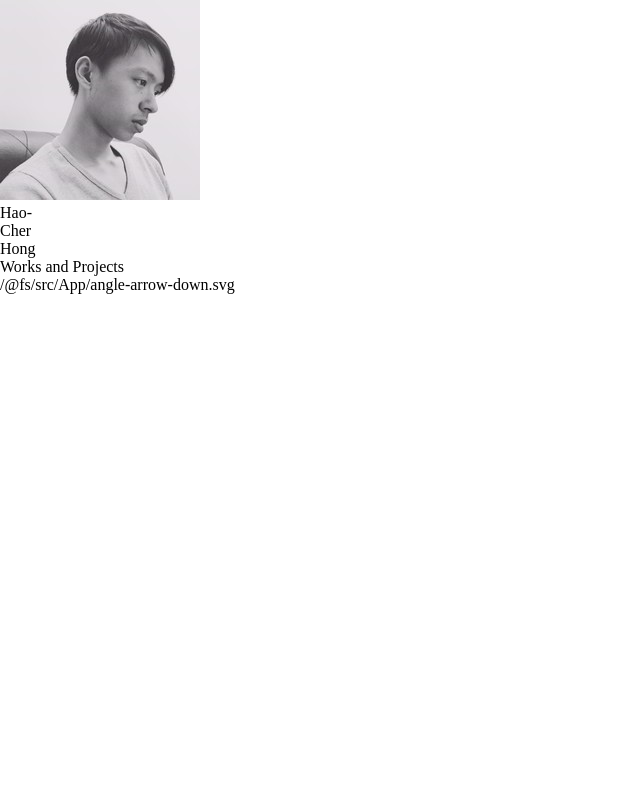
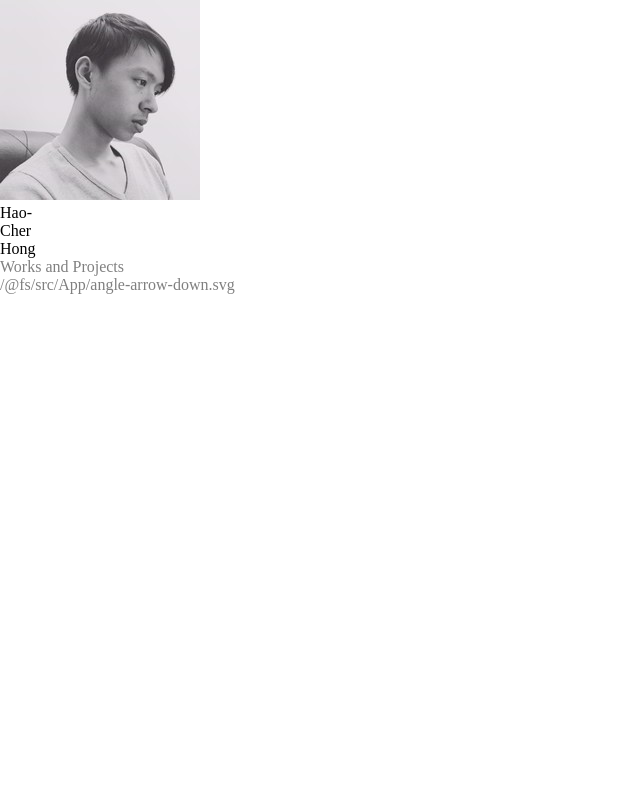
Before and after one commit to HaoCherHong/portfolio.lucher.club, a React app: page / in a window 1280 px wide. Shown: the top 800 px of the page, without its empty margins (0-640 px from the left). Built offline with nearby package versions, Linux system fonts and the light colour scheme.

Commit message:
move animation to entire landingBlockRectBottom

```diff
--- a/src/App/App.css
+++ b/src/App/App.css
@@ -42,13 +42,17 @@
 }
 
 .landing-block-rect-bottom {
-  color: #ddd;
+  color: rgba(255, 255, 255, 0.9);
   padding: 0 24px 24px 24px;
   text-align: center;
 }
 
+.landing-block-rect:hover .landing-block-rect-bottom {
+  animation: none !important;
+}
+
 .down-arrow svg {
-  fill: #fff;
+  fill: rgba(255, 255, 255, 0.9);;
   height: 32px;
   margin: 12px;
 }
@@ -110,12 +114,12 @@
 
 @keyframes breath {
   0% {
+    opacity: 1.0;
+  }
+  50% {
     opacity: 0.5;
   }
-  50% {
+  100% {
     opacity: 1.0;
   }
-  100% {
-    opacity: 0.5;
-  }
 }
--- a/src/App/Home.jsx
+++ b/src/App/Home.jsx
@@ -35,11 +35,12 @@ export default props => (
             <div>Hao-<br/>Cher<br/>Hong</div>
           </div>
         </div>
-        <div className={landingBlockRectBottom}>
+        <div
+          className={landingBlockRectBottom}
+          style={{animation: `2s infinite ease-in-out ${breath}`}}>
           Works and Projects<br/>
           <span
             className={downArrow}
-            style={{animation: `2s infinite ease-in-out ${breath}`}}
             dangerouslySetInnerHTML={{__html: downArrowSvg}}/>
         </div>
       </div>
```
